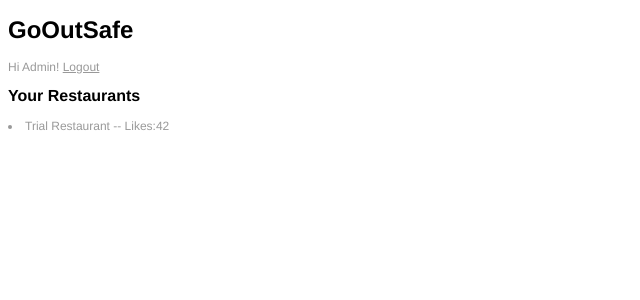
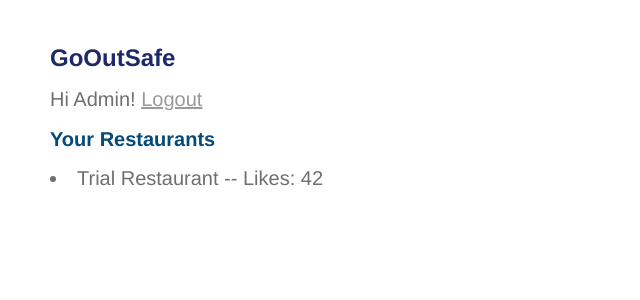
Before and after one commit to GoOutSafeS3/GoOutSafe, a Flask app: page / in a window 1280 px wide. Shown: the top 300 px of the page, without its empty margins (0-640 px from the left). Run offline with Flask 2, Linux system fonts and the light colour scheme; a user stored in the database is signed in; data comes from the database, SQL or seed files in the repository.

Commit message:
stile pagina

```diff
--- a/monolith/static/css/style.css
+++ b/monolith/static/css/style.css
@@ -1,19 +1,22 @@
 body {
 	font-family: Helvetica, Arial, sans-serif;
-	font-size: 12px;
+	margin-left: 30px;
+	padding-top: 20px;
+	padding-left: 20px;
+	font-size: 20px;
 	/* do not increase min-width as some may use split screens */
 	min-width: 800px;
-	color: #999;
+	color: #6f6f6f;
 }
 
 h1 {
 	font-size: 24px;
-	color: black;
+	color: #1e2968;
 }
 
 h2 {
-	font-size: 16px;
-	color: black;
+	font-size: 20px;
+	color: #054a7b;
 }
 
 p {
@@ -47,9 +50,11 @@ table {
 span.passed, .passed .col-result {
 	color: green;
 }
+
 span.skipped, span.xfailed, span.rerun, .skipped .col-result, .xfailed .col-result, .rerun .col-result {
 	color: orange;
 }
+
 span.error, span.failed, span.xpassed, .error .col-result, .failed .col-result, .xpassed .col-result  {
 	color: red;
 }
--- a/monolith/templates/index.html
+++ b/monolith/templates/index.html
@@ -10,7 +10,7 @@
             {% for restaurant in restaurants%}
               <div>
                 <li>
-                  {{restaurant.name}} -- Likes:{{restaurant.likes}}
+                  {{restaurant.name}} -- Likes: {{restaurant.likes}}
                 </li>
               </div>
             {% endfor %}
--- a/monolith/templates/layout.html
+++ b/monolith/templates/layout.html
@@ -19,7 +19,13 @@
         {% if messages %}
             {% for message in messages %}
                 {% for category, message in messages %}
-                    <p class="help-block">{{category}}, {{ message }}</p>
+                    {% if category == 'success' %}
+                    <span class="passed">{{category}}, {{ message }}</span>
+                    {% elif category == 'error' %}
+                     <span class="error">{{category}}, {{ message }}</span>
+                    {% elif category == "warning" %}
+                     <span class="skipped">{{category}}, {{ message }}</span>
+                    {% endif %}
                 {% endfor %}
              {% endfor %}
          {% endif %}
```
